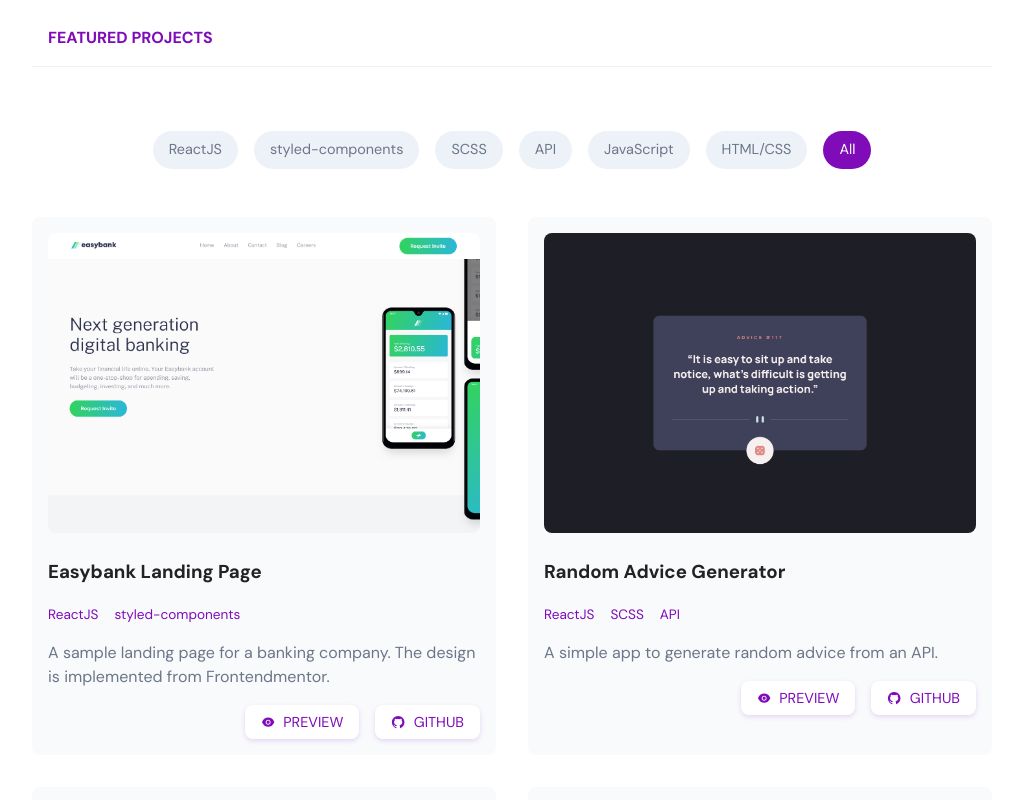
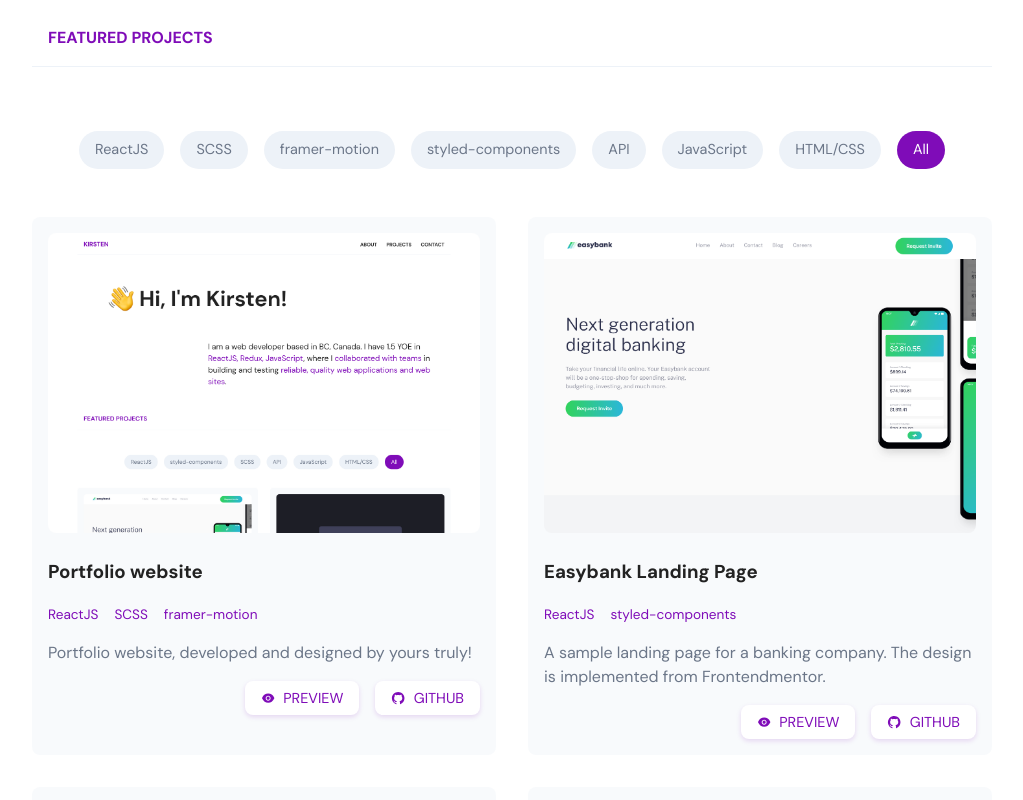
Before and after one commit to kmalcaba/kmalcaba.github.io, a React (Create React App) app: page / in a window 1280 px wide. Shown: the part 440-1240 px from the top of the page, without its empty margins (128-1151 px from the left). Built offline with nearby package versions, Linux system fonts and the light colour scheme.

Commit message:
Add project

```diff
--- a/src/components/Projects/Projects.jsx
+++ b/src/components/Projects/Projects.jsx
@@ -7,8 +7,19 @@ import projectsJSON from "../../projects.json";
 import { motion } from "framer-motion";
 import { useState, useEffect } from "react";
 
+const PORTFOLIO = {
+  id: "portfolio",
+  title: "Portfolio website",
+  tags: ["ReactJS", "SCSS", "framer-motion"],
+  description: "Portfolio website, developed and designed by yours truly!",
+  image: images.portfolio,
+  previewLink: "/",
+  sourceLink: "https://github.com/kmalcaba/kmalcaba.github.io/tree/source",
+};
+
 function Projects() {
   const [projects, setProjects] = useState([
+    PORTFOLIO,
     ...projectsJSON.projects,
     {
       id: 123,
```
